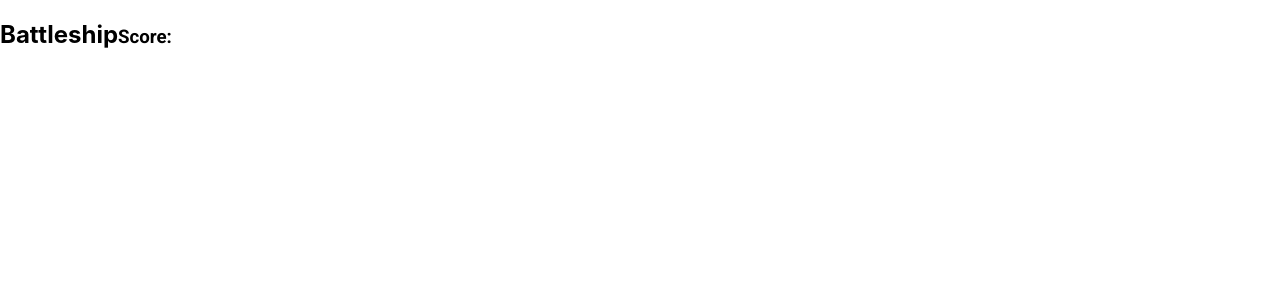
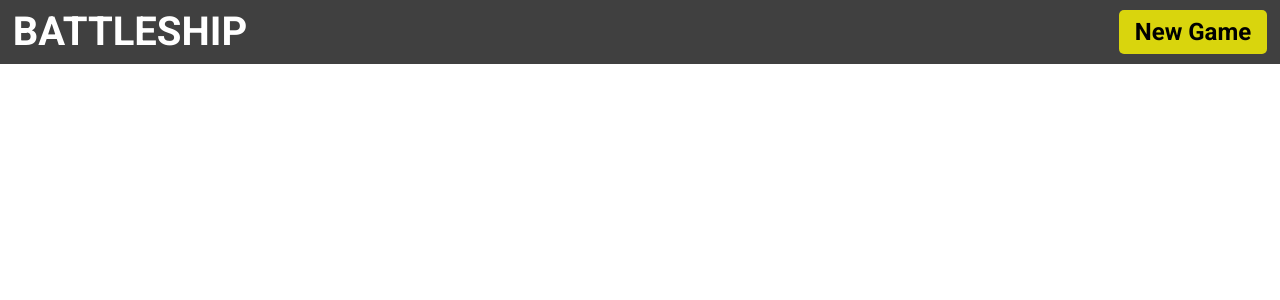
Before and after one commit to am1macdonald/battleship, a React (Create React App) app: page / in a window 1280 px wide. Shown: the top 300 px of the page. Built offline with nearby package versions, Linux system fonts and the light colour scheme.

Commit message:
add stylesheets

```diff
--- a/src/components/App.tsx
+++ b/src/components/App.tsx
@@ -5,7 +5,7 @@
 function App() {
   return (
     <div id="app" data-testid="app">
-      <TopBar title="Battleship" />
+      <TopBar title="BATTLESHIP" />
     </div>
   );
 }
--- a/src/components/TopBar/TopBar.jsx
+++ b/src/components/TopBar/TopBar.jsx
@@ -10,7 +10,7 @@
         <h1>{props.title}</h1>
       </div>
       <div className={`${styles.mono} ${styles.inline}`}>
-        <h3>Score: {props.score}</h3>
+        <button>New Game</button>
       </div>
     </nav>
   );
@@ -18,7 +18,6 @@
 
 TopBar.propTypes = {
   title: PropTypes.string,
-  score: PropTypes.string,
 };
 
 export default TopBar;
--- a/src/index.tsx
+++ b/src/index.tsx
@@ -1,6 +1,7 @@
 import React from "react";
 import ReactDOM from "react-dom/client";
-import "./index.css";
+import "./stylesheets/reset.css";
+import "./stylesheets/global.scss";
 import App from "./components/App";
 
 const root = ReactDOM.createRoot(
--- /dev/null
+++ b/src/stylesheets/global.scss
@@ -0,0 +1,63 @@
+@import url("https://fonts.googleapis.com/css2?family=Roboto:wght@700&display=swap");
+* {
+  color: white;
+}
+
+body {
+  overflow: auto;
+  font-family: "Roboto", sans-serif;
+}
+
+nav {
+  box-sizing: border-box;
+
+  padding: 0 1vw 0 1vw;
+  width: 100vw;
+  height: 8vh;
+
+  background: rgba(0, 0, 0, 0.75);
+}
+
+h1 {
+  font-size: clamp(1.5rem, 5vmin, 4rem);
+}
+h2 {
+  font-size: clamp(1.4rem, 4vmin, 3rem);
+}
+h3 {
+  font-size: clamp(1.3rem, 3vmin, 2.4rem);
+}
+p {
+  font-size: 2.2vmin;
+}
+button {
+  cursor: pointer;
+  width: auto;
+
+  padding: 1vmin 2vmin;
+
+  font-family: inherit;
+  font-weight: 700;
+  font-size: 1.5rem;
+
+  background: rgba(255, 251, 0, 0.8);
+  color: black;
+
+  border: none;
+  border-radius: 5px;
+}
+
+.main {
+  width: 100vw;
+  height: 87vh;
+}
+
+.footer {
+  height: 5vh;
+}
+
+.center {
+  display: flex;
+  justify-content: center;
+  align-items: center;
+}
--- /dev/null
+++ b/src/stylesheets/reset.css
@@ -0,0 +1,129 @@
+/* http://meyerweb.com/eric/tools/css/reset/
+   v2.0 | 20110126
+   License: none (public domain)
+*/
+
+html,
+body,
+div,
+span,
+applet,
+object,
+iframe,
+h1,
+h2,
+h3,
+h4,
+h5,
+h6,
+p,
+blockquote,
+pre,
+a,
+abbr,
+acronym,
+address,
+big,
+cite,
+code,
+del,
+dfn,
+em,
+img,
+ins,
+kbd,
+q,
+s,
+samp,
+small,
+strike,
+strong,
+sub,
+sup,
+tt,
+var,
+b,
+u,
+i,
+center,
+dl,
+dt,
+dd,
+ol,
+ul,
+li,
+fieldset,
+form,
+label,
+legend,
+table,
+caption,
+tbody,
+tfoot,
+thead,
+tr,
+th,
+td,
+article,
+aside,
+canvas,
+details,
+embed,
+figure,
+figcaption,
+footer,
+header,
+hgroup,
+menu,
+nav,
+output,
+ruby,
+section,
+summary,
+time,
+mark,
+audio,
+video {
+  margin: 0;
+  padding: 0;
+  border: 0;
+  font-size: 100%;
+  font: inherit;
+  vertical-align: baseline;
+}
+/* HTML5 display-role reset for older browsers */
+article,
+aside,
+details,
+figcaption,
+figure,
+footer,
+header,
+hgroup,
+menu,
+nav,
+section {
+  display: block;
+}
+body {
+  line-height: 1;
+}
+ol,
+ul {
+  list-style: none;
+}
+blockquote,
+q {
+  quotes: none;
+}
+blockquote:before,
+blockquote:after,
+q:before,
+q:after {
+  content: "";
+  content: none;
+}
+table {
+  border-collapse: collapse;
+  border-spacing: 0;
+}
```
